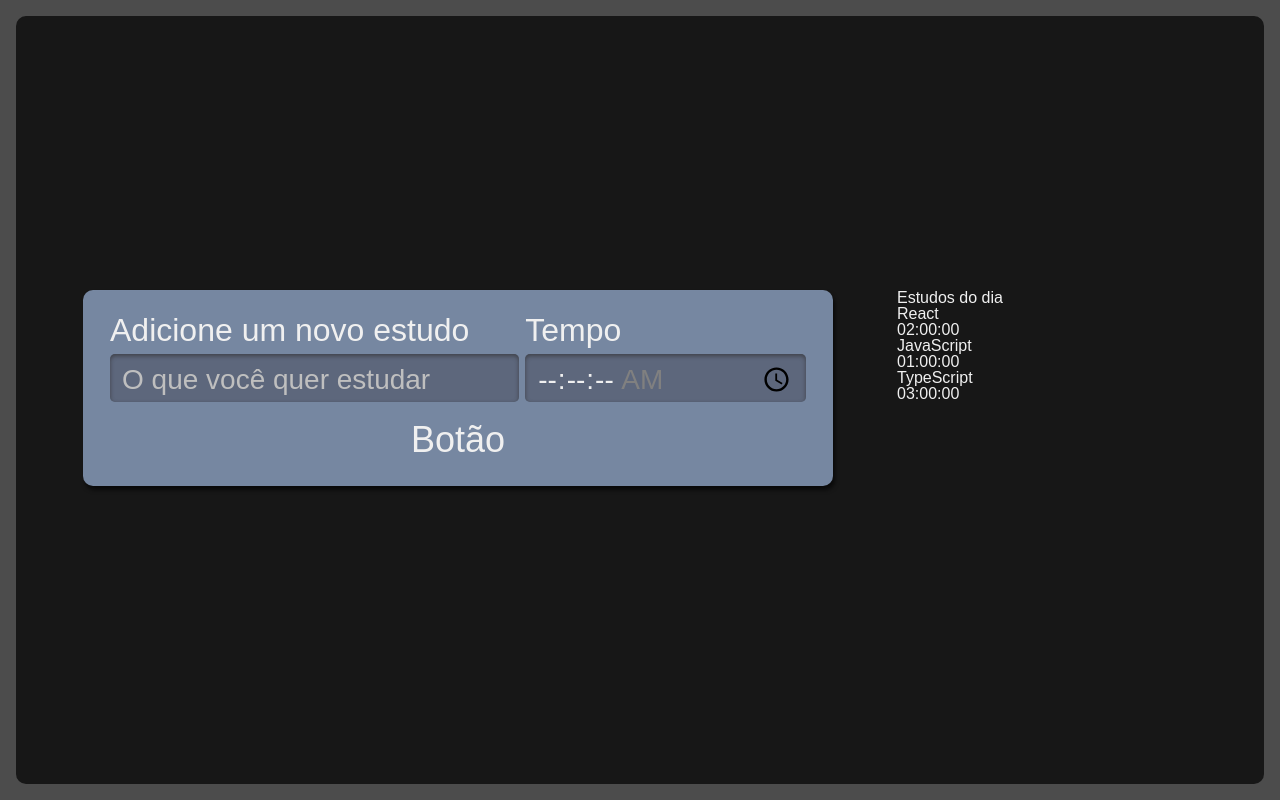
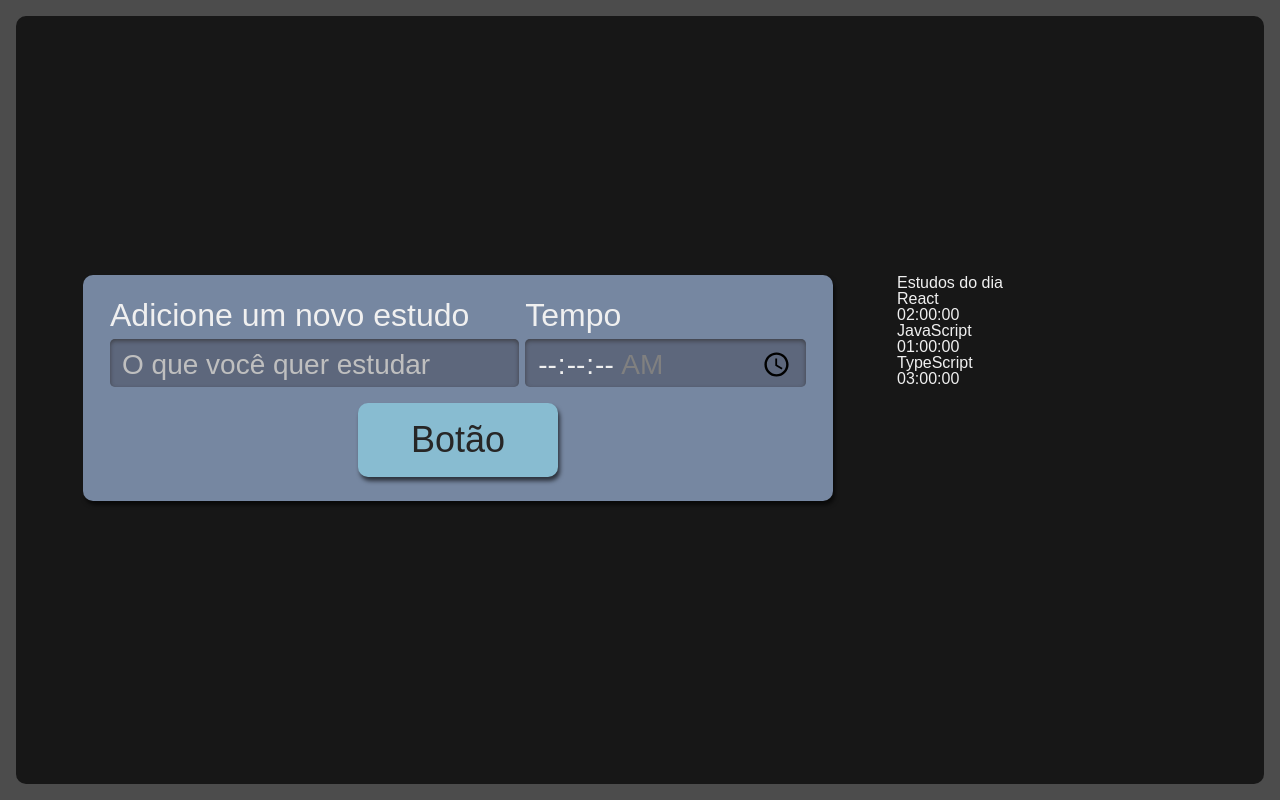
Before and after one commit to Raijoia/time_for_tasks, a React (Create React App) app: page / in a window 1280 px wide. Built offline with nearby package versions, Linux system fonts and the light colour scheme; the HTML template or start-up script is replaced by a standard one.

Commit message:
style botao

```diff
--- a/src/components/Botao/index.tsx
+++ b/src/components/Botao/index.tsx
@@ -1,9 +1,10 @@
 import React from "react";
+import './style.scss'
 
 class Botao extends React.Component {
   render() {
     return (
-      <button>
+      <button className="botao">
         Botão
       </button>
     )
--- /dev/null
+++ b/src/components/Botao/style.scss
@@ -0,0 +1,25 @@
+.botao {
+  align-self: center;
+  background-color: #88bcd1;
+  border-radius: 10px;
+  box-shadow: 2px 4px 4px #0000009F;
+  color: #272626;
+  cursor: pointer;
+  font-size: 1.25rem;
+  padding: 16px;
+  width: 150px;
+
+  &:active {
+    background-color: #7CA6B7;
+    box-shadow: 2px 2px 4px #0000009F inset;
+  }
+}
+
+@media screen and (min-width: 1280px) {
+  .botao {
+    grid-column-start: span 2;
+    justify-self: center;
+    width: 200px;
+    font-size: 2.25rem;
+  }
+}
```
